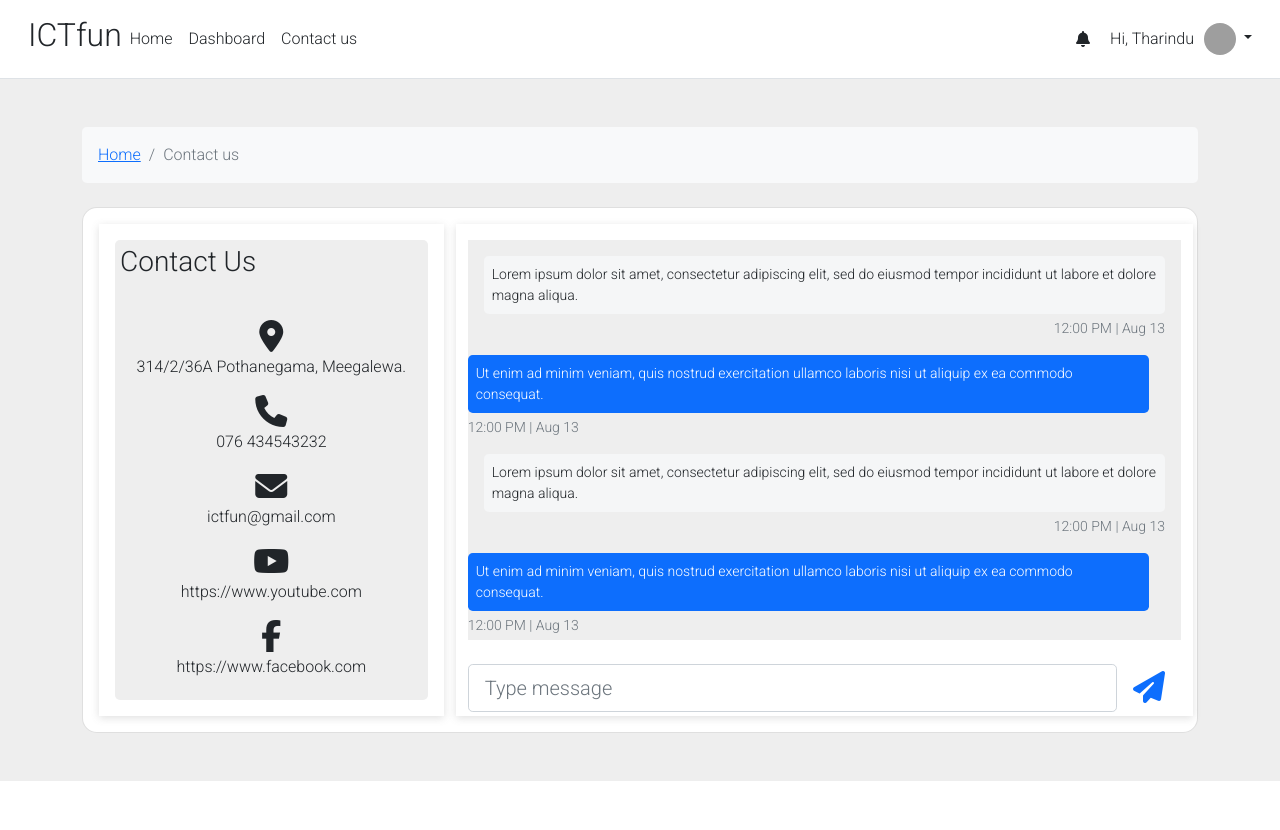
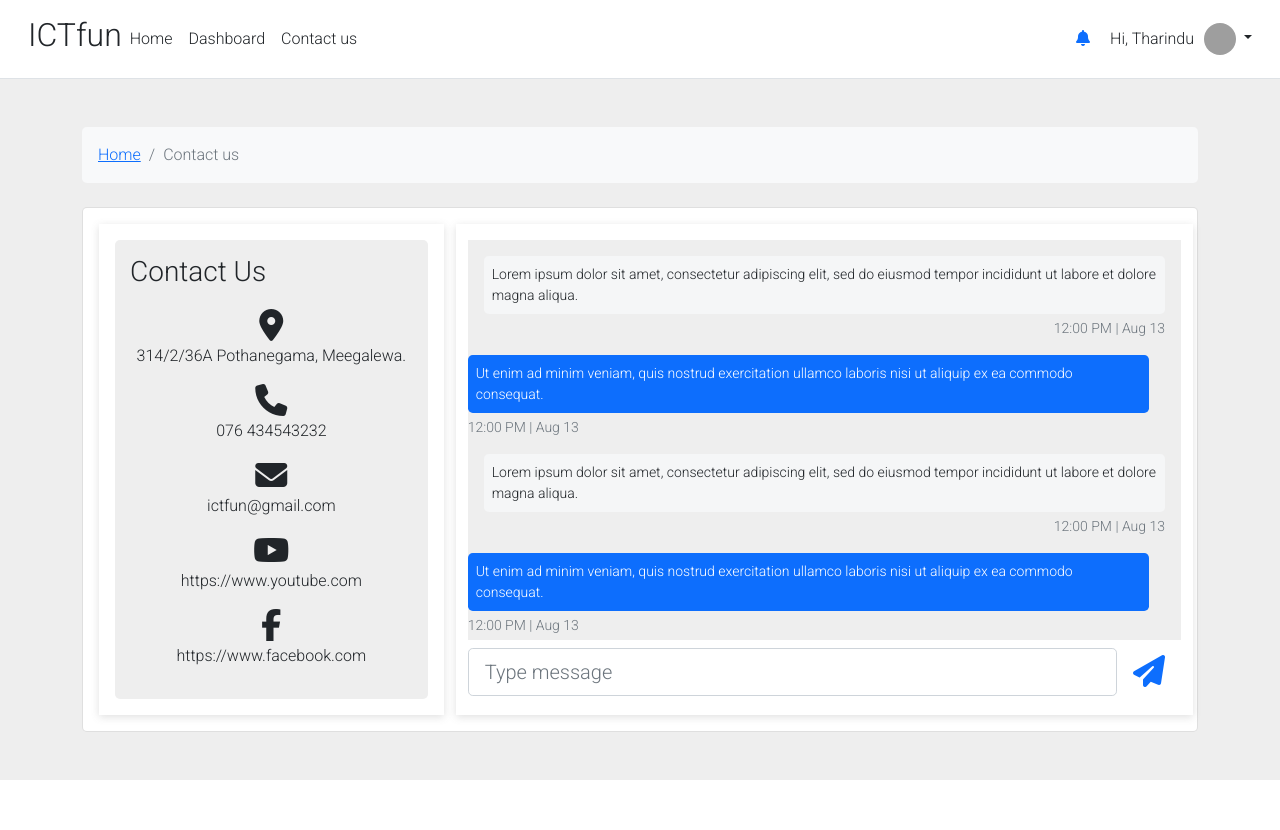
Before and after one commit to Tharindu37/ICTfun, a PHP site: page /user/contact_form.php in a window 1280 px wide. Shown: the top 830 px of the page. Run offline with PHP 8.4, Linux system fonts and the light colour scheme; some libraries are stand-ins or nearby versions; grey boxes are pictures that could not be loaded.

Commit message:
Update UI-2

```diff
--- a/styles.css
+++ b/styles.css
@@ -34,7 +34,7 @@
     box-shadow: rgba(50, 50, 93, 0.25) 0px 30px 60px -12px inset, rgba(0, 0, 0, 0.3) 0px 18px 36px -18px inset;
 }
 .course-div:first-child{
-    border-radius: 2px;
+    border-radius: 5px;
 }
 .course-div h5{
     margin: 3px;
@@ -42,7 +42,9 @@
 
 /* video warp */
 .contact-wrap{
-    padding: 5px;
+    padding-left: 5px;
+    padding-right: 5px;
+    padding-bottom: 5px;
 }
 .contact-item{
     display: flex;
--- a/user/contact_form.php
+++ b/user/contact_form.php
@@ -33,18 +33,18 @@
             <div class="row">
             <div class="col-md-12">
 
-                <div class="card" id="chat3" style="border-radius: 15px;">
+                <div class="card" id="chat3" style="border-radius: 5px;">
                 <div class="card-body">
 
                     <div class="row">
                     <div class="col-md-6 col-lg-5 col-xl-4 mb-4 mb-md-0">
                         <div class="cotactus-wrap p-3">
-                            <div style="border-radius: 5px; background-color: #eee;">
-                                <div class="cotact-title-wrap rounded mb-3">
+                            <div style="border-radius: 5px; background-color: #eee;padding:10px">
+                                <div class="cotact-title-wrap rounded">
                                     <h3 style="margin-bottom: 0px;">Contact Us</h3>
                                 </div>
 
-                                <div class="contact-wrap" style="position: relative; height: 400px">
+                                <div class="contact-wrap" style="position: relative; height: auto">
                                     <div class="contact-item col-md-3 text-center">
                                         <ul class="list-unstyled mb-0">
                                             <li><i class="fas fa-map-marker-alt fa-2x"></i>
@@ -72,7 +72,7 @@
                             </div>
                         </div>
                     </div>
-                    <div class="chat-body-wrap col-md-6 col-lg-7 col-xl-8 pt-3">
+                    <div class="chat-body-wrap col-md-6 col-lg-7 col-xl-8 pt-3 pb-3">
 
                         <div class="chat-body overflow-auto pt-3 pe-3" data-mdb-perfect-scrollbar="true" style="position: relative; height: 400px">
 
@@ -138,7 +138,7 @@
 
 
                         </div>
-                            <div class="text-muted d-flex justify-content-start align-items-center pe-3 pt-3 mt-2">
+                            <div class="text-muted d-flex justify-content-start align-items-center pe-3 mt-2">
                             <input type="text" class="form-control form-control-lg" id="exampleFormControlInput2" placeholder="Type message">
                             <a class="ms-3" href="#!"><i class="fas fa-paper-plane fa-2x"></i></a>
                         </div>
--- a/user/header_from.php
+++ b/user/header_from.php
@@ -14,7 +14,7 @@
             <form class="col-12 col-lg-auto mb-3 mb-lg-0 me-lg-3">
               <input type="search" class="form-control" placeholder="Search..." aria-label="Search">
             </form> -->
-            <i class="fa-solid fa-bell notification-wrap"></i>
+            <a href="contact_form.php"><i class="fa-solid fa-bell notification-wrap"></i></a>
             <div class="user-name-wrap">
                 <p>Hi, Tharindu</p>
             </div>
```
